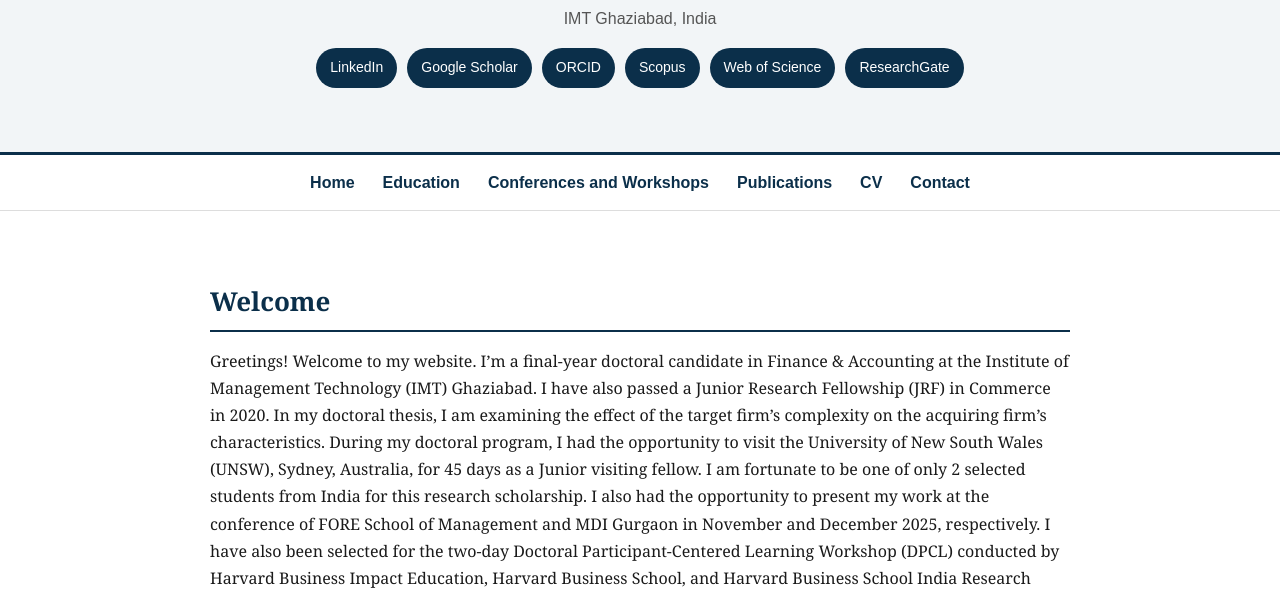
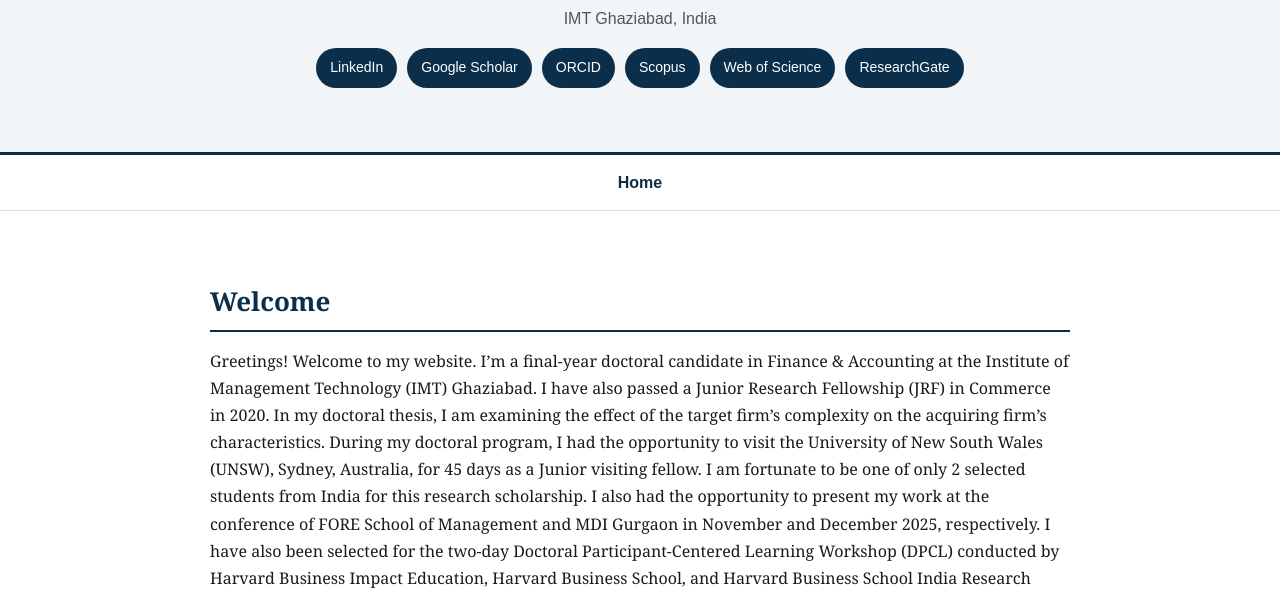
Before and after one commit to adnan-dev1998/adnan-dev1998.github.io, a plain HTML site: page index.html in a window 1280 px wide. Shown: the part 208-800 px from the top of the page. Drawn offline with Linux system fonts and the light colour scheme.

Commit message:
Update index.html

```diff
--- a/index.html
+++ b/index.html
@@ -54,7 +54,7 @@ footer{background:#0b2f4a;color:#fff;text-align:center;padding:20px;font-family:
 </div>
 </div>
 
-<div class="nav"><a href="#home">Home</a><a href="#education">Education</a><a href="#conferences">Conferences and Workshops</a><a href="#publications">Publications</a><a href="#cv">CV</a><a href="#contact">Contact</a></div>
+<div class="nav"><a href="#home">Home</a></div>
 
 <div class="wrap">
 
```
